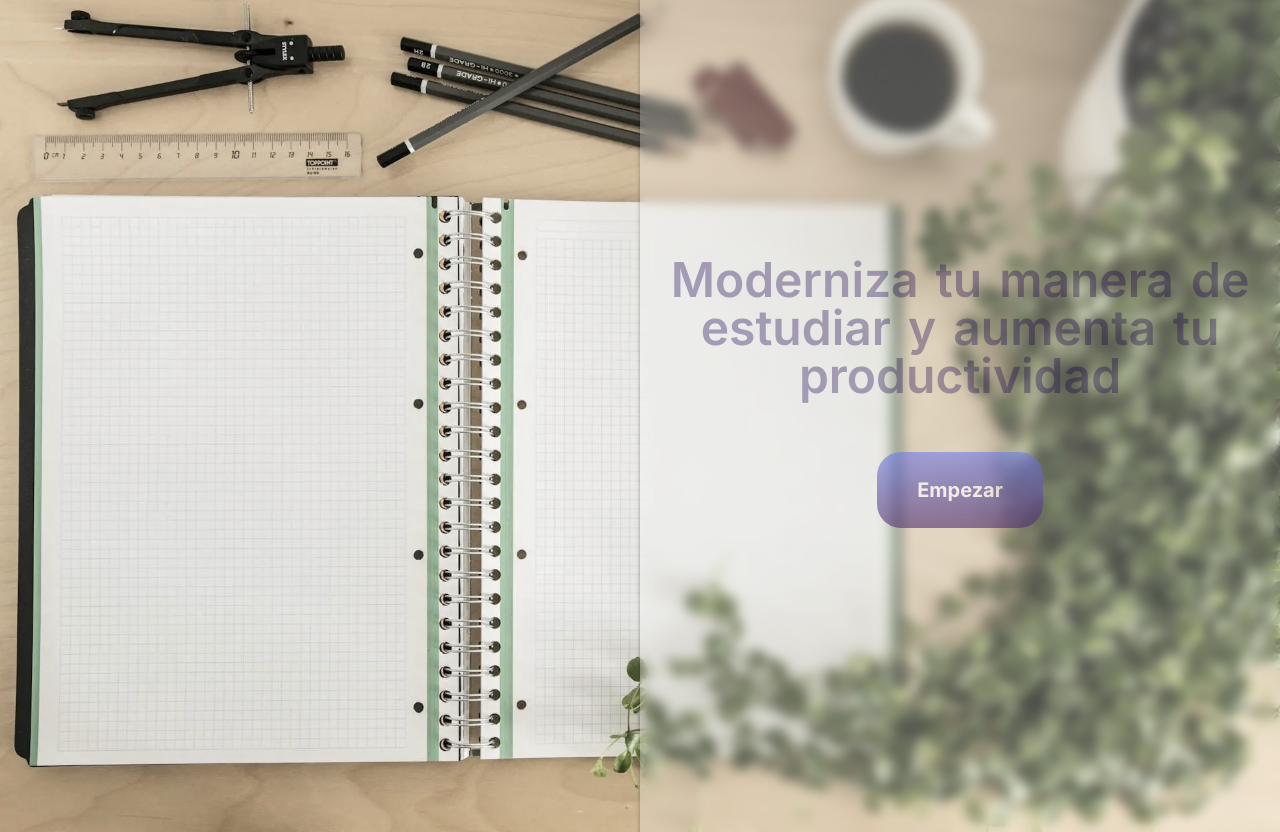
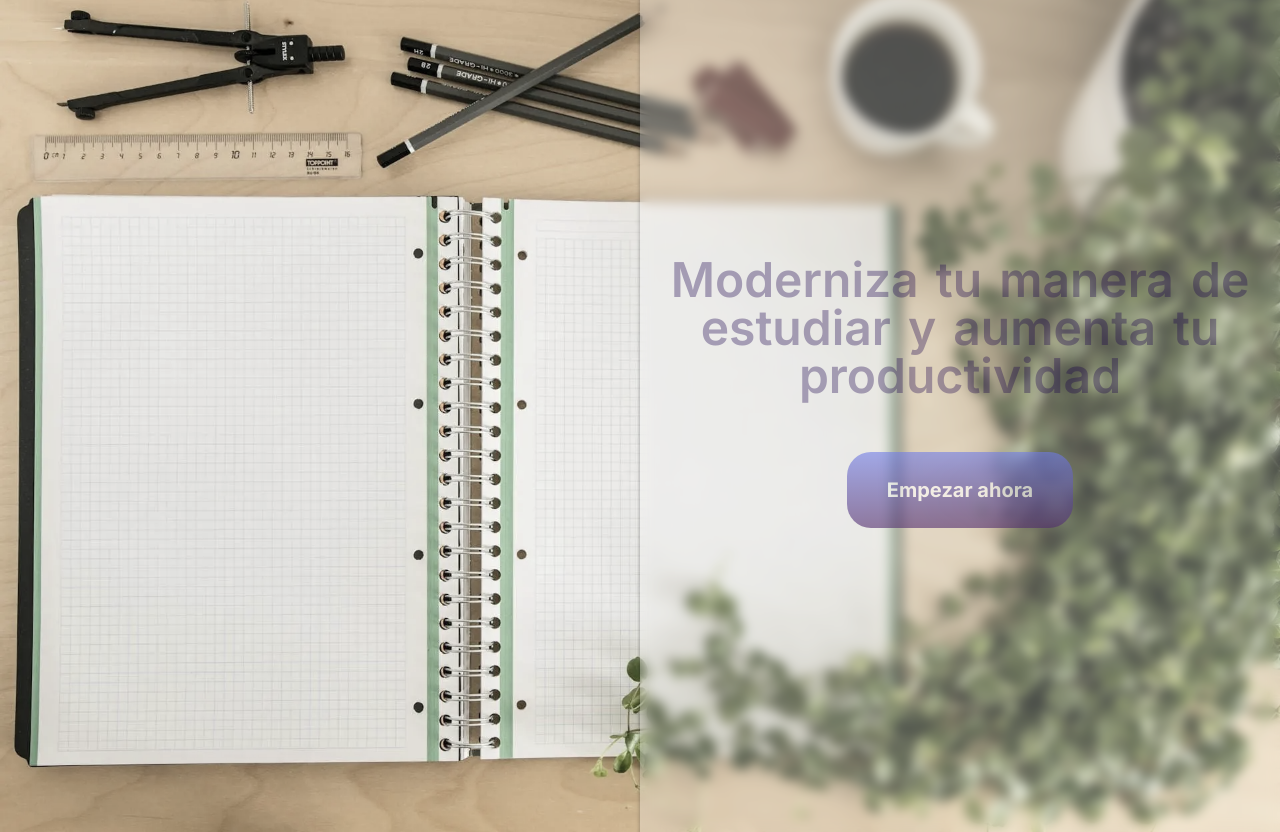
Before and after one commit to Sanchezguidorl/noter-landingpage, a Next.js app: page / in a window 1280 px wide. Shown: the part 1777-2609 px from the top of the page. Built offline with nearby package versions, Linux system fonts and the light colour scheme.

Commit message:
Se modifica package json para agregar datos de autor y se modifica el link del botón de Empezar ahora

```diff
--- a/app/globals.css
+++ b/app/globals.css
@@ -1,27 +1,3 @@
 @tailwind base;
 @tailwind components;
 @tailwind utilities;
-
-:root {
-  --foreground-rgb: 0, 0, 0;
-  --background-start-rgb: 214, 219, 220;
-  --background-end-rgb: 255, 255, 255;
-}
-
-@media (prefers-color-scheme: dark) {
-  :root {
-    --foreground-rgb: 255, 255, 255;
-    --background-start-rgb: 0, 0, 0;
-    --background-end-rgb: 0, 0, 0;
-  }
-}
-
-body {
-  color: rgb(var(--foreground-rgb));
-  background: linear-gradient(
-      to bottom,
-      transparent,
-      rgb(var(--background-end-rgb))
-    )
-    rgb(var(--background-start-rgb));
-}
--- a/app/page.tsx
+++ b/app/page.tsx
@@ -1,4 +1,3 @@
-
 import Image from "next/image";
 import "../styles/Home.css";
 import PresentationImg from "/public/bg-presentation.webp";
@@ -110,10 +109,10 @@ function Home() {
           </p>
           <div className="w-full sm:p-10 flex justify-center">
             <Link
-              href={"/principal"}
+              href={"https://app.netlify.com/sites/noter-app-coder/overview"}
               className="gradient-start-button px-6 py-3 sm:px-10 sm:py-6 hover:saturate-150 text-md sm:text-xl rounded-3xl hover:rounded-none text-white "
             >
-              Empezar
+              Empezar ahora
             </Link>
           </div>
         </div>
--- a/package.json
+++ b/package.json
@@ -2,6 +2,10 @@
   "name": "noter-landingpage",
   "version": "0.1.0",
   "private": true,
+  "author": {
+    "email": "guidosanchezrl@gmail.com",
+    "name": "Guido Abel Sanchez"
+  },
   "scripts": {
     "dev": "next dev",
     "build": "next build",
```
Also changed, not shown: app/layout.tsx (+10 -9 lines), components/layouts/CardPerspective.tsx (+2 -6 lines).
